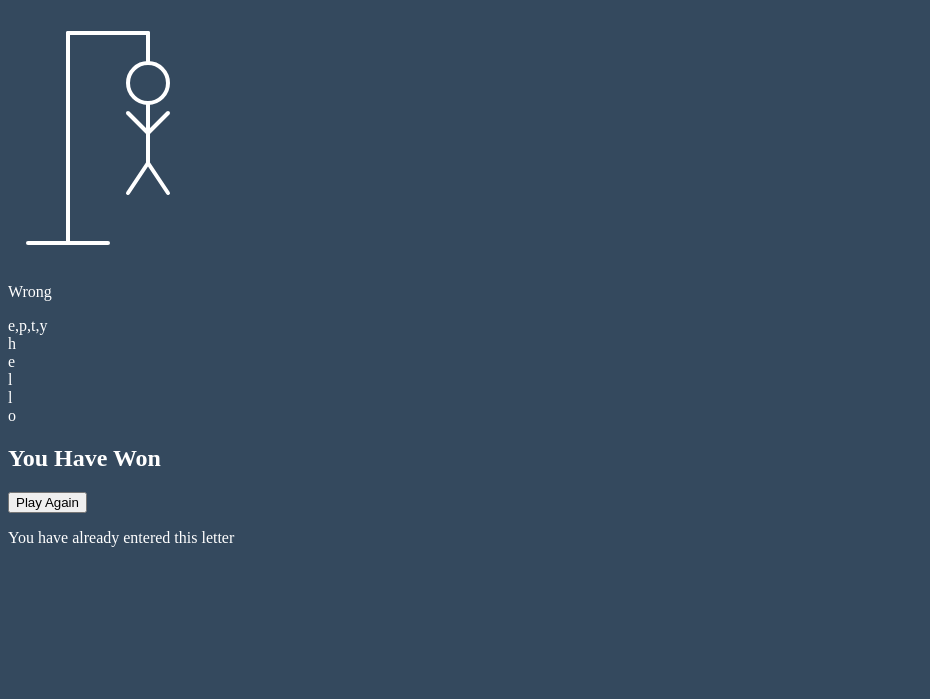
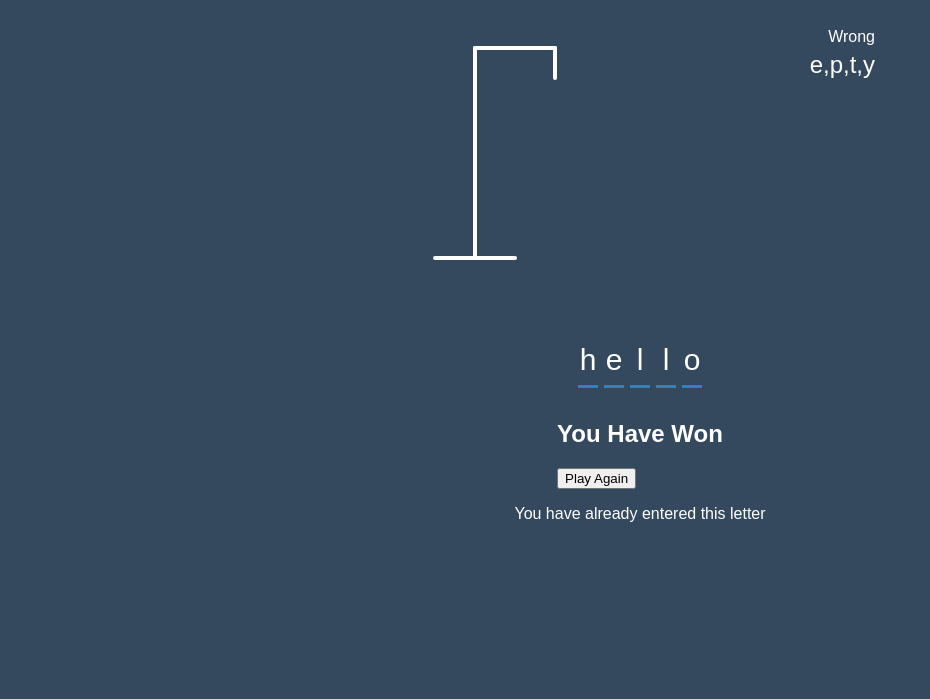
Before and after one commit to nick-hernstedt/Hangman, a plain HTML site: page index.html in a window 1280 px wide. Shown: the part 101-800 px from the top of the page, without its empty margins (0-930 px from the left). Drawn offline with Linux system fonts and the light colour scheme.

Commit message:
added most of page styling, still need to style popup

```diff
--- a/assets/css/style.css
+++ b/assets/css/style.css
@@ -1,6 +1,25 @@
 body {
   background-color: #34495e;
   color: #ffffff;
+  font-family: Arial, Helvetica, sans-serif;
+  display: flex;
+  flex-direction: column;
+  align-items: center;
+  height: 80vh;
+  margin: 0;
+  overflow: hidden;
+}
+
+h1 {
+  margin: 20px 0 0;
+}
+
+.game-container {
+  padding: 20px 30px;
+  position: relative;
+  margin: auto;
+  height: 350px;
+  width: 450px;
 }
 
 .figure-container {
@@ -9,3 +28,43 @@ body {
   stroke-width: 4px;
   stroke-linecap: round;
 }
+
+.figure-part {
+  display: none;
+}
+
+.wrong-letters-container {
+  position: absolute;
+  top: 20px;
+  right: 20px;
+  display: flex;
+  flex-direction: column;
+  text-align: right;
+}
+
+.wrong-letters-container p {
+  margin: 0 0 5px;
+}
+
+.wrong-letters-container span {
+  font-size: 24px;
+}
+
+.word {
+  display: flex;
+  position: absolute;
+  bottom: 10px;
+  left: 50%;
+  transform: translateX(-50%);
+}
+
+.letter {
+  border-bottom: 3px solid #3980b9;
+  display: inline-flex;
+  font-size: 30px;
+  align-items: center;
+  justify-content: center;
+  margin: 0 3px;
+  height: 50px;
+  width: 20px;
+}
```
